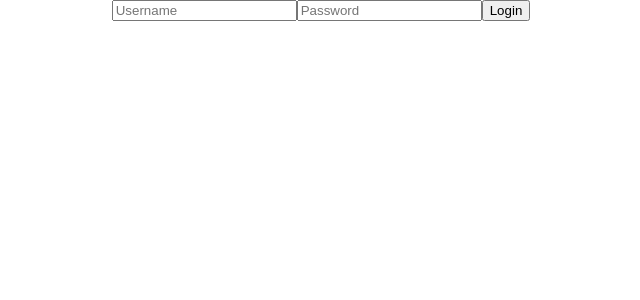
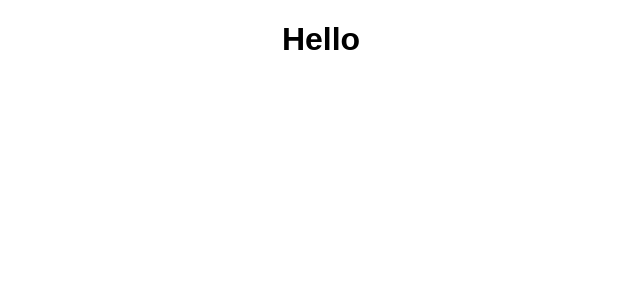
Before and after one commit to bennaflynn/FamilyPortfolioManager, a React (Create React App) app in the folder Frontend/famportman/: page /home in a window 1280 px wide. Shown: the top 300 px of the page, without its empty margins (319-959 px from the left). Built offline with nearby package versions, Linux system fonts and the light colour scheme.

Commit message:
Adds the home component and cookies handling with the token

```diff
--- a/Frontend/famportman/src/App.js
+++ b/Frontend/famportman/src/App.js
@@ -6,6 +6,7 @@ import {BrowserRouter, Route, Switch} from 'react-router-dom';
 
 //components
 import Login from './Components/Login/Login';
+import Home from './Components/Home/Home';
 
 class App extends Component {
   render() {
@@ -14,8 +15,13 @@ class App extends Component {
         <div className="App">
           <Switch>
             <Route
-            path="login"
+            path="/login"
             component={Login}
+            exact
+            />
+            <Route
+            path="/home"
+            component={Home}
             exact
             />
             <Route
--- /dev/null
+++ b/Frontend/famportman/src/Components/Home/Home.js
@@ -0,0 +1,18 @@
+import React, {Component} from 'react';
+
+//functional imports
+import {withCookies,Cookies} from 'react-cookie';
+
+class Home extends Component {
+    constructor() {
+        super();
+    }
+
+    render() {
+        return(
+            <h1>Hello</h1>
+        );
+    }
+}
+
+export default withCookies(Home);
--- a/Frontend/famportman/src/Components/Login/Login.js
+++ b/Frontend/famportman/src/Components/Login/Login.js
@@ -25,6 +25,14 @@ class Login extends Component {
         this.handlePasswordChange = this.handlePasswordChange.bind(this);
         this.handleSubmit = this.handleSubmit.bind(this);
 
+    }
+
+    componentWillMount() {
+        var token = this.props.cookies.get('token');
+
+        if(token) {
+            this.props.history.push('/home');
+        }
     }
 
     handleUsernameChange(event) {
@@ -57,9 +65,15 @@ class Login extends Component {
         .then(handleResponse)
         .then((result) => {
             if(result.success) {
-                alert("Logged in bebe");
+                //set the cookie
+                console.log(history);
+                cookies.set('token', result.message,{path:'/'});
+                history.push({
+                    pathname:'/home'
+
+                });
+
             } else {
-                alert("Not logged babe");
                 this.setState({error: result.message});
             }
         })
```
Also changed, not shown: Frontend/famportman/src/Components/Home/Home.css (added).
